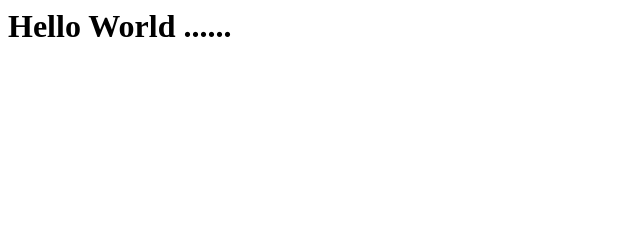
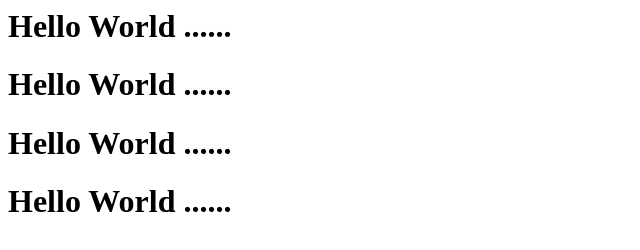
Before and after one commit to pawanshinde79/git-demo, a plain HTML site: page index.html in a window 1280 px wide. Shown: the whole page, without its empty margins (0-640 px from the left). Drawn offline with Linux system fonts and the light colour scheme.

Commit message:
Second Commit

```diff
--- a/index.html
+++ b/index.html
@@ -1 +1,4 @@
 <h1>Hello World ......</h1>
+<h1>Hello World ......</h1>
+<h1>Hello World ......</h1>
+<h1>Hello World ......</h1>
```
